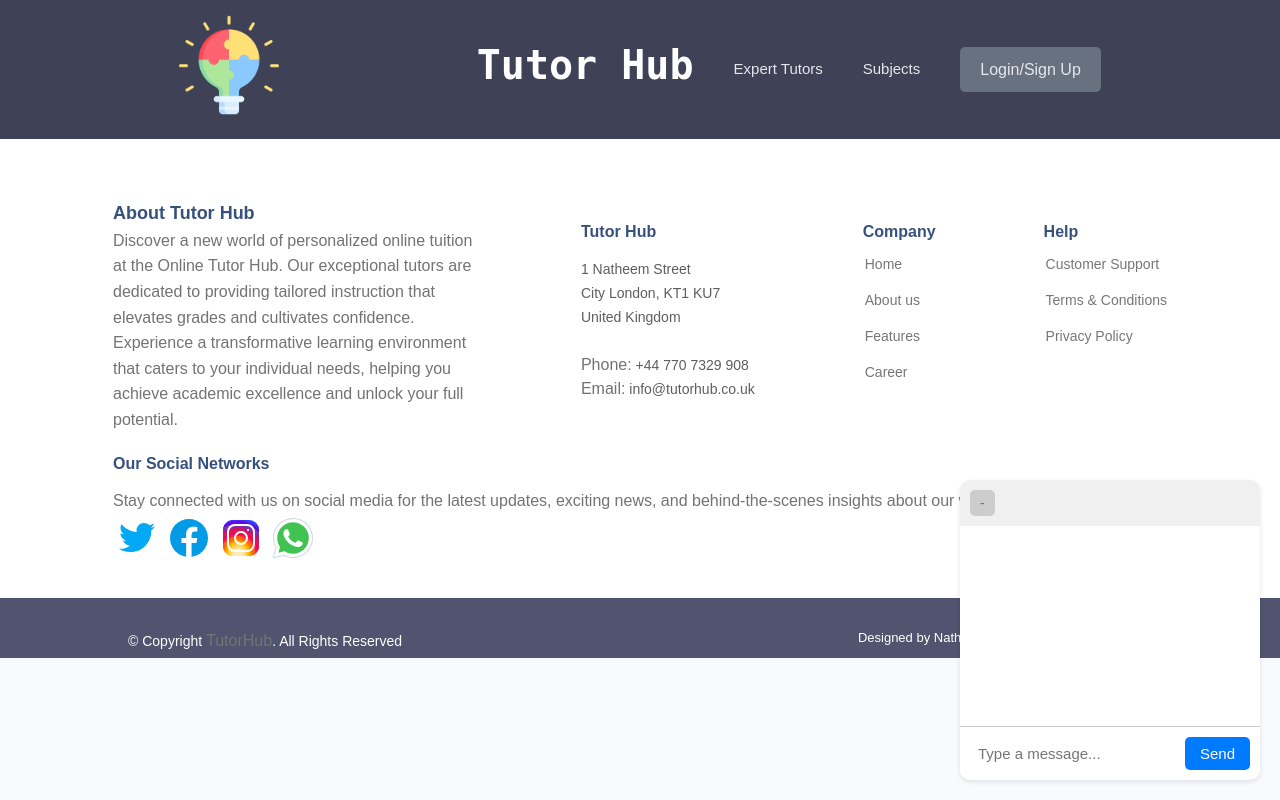
After one commit to Natheem1/MSc_OnlineTutorHub, a Django app: page /chat-message/ in a window 1280 px wide. The commit adds this page. Run offline with Django 4.2, Linux system fonts and the light colour scheme.

Commit message:
Testing the current functionality of the application
Search for Expert Tutors
search for/by Subjects
Students can send messages to tutors via a messaging system and tutors can reply back to student inquiries, and also students can send messages to other students and vice versa students to students

```diff
--- a/tutorhub/static/js/app.js
+++ b/tutorhub/static/js/app.js
@@ -12,3 +12,13 @@ document.addEventListener('DOMContentLoaded', function () {
       alertWrapper.style.display = 'none'
     )
   }
+
+// Chat Message Box Minimizing
+
+const chatWidget = document.querySelector('.chat-widget');
+const minimizeButton = chatWidget.querySelector('.minimize-button');
+
+// Toggle the "minimized" class when the minimize button is clicked
+minimizeButton.addEventListener('click', () => {
+    chatWidget.classList.toggle('minimized');
+});
--- a/tutorhub/static/styles/main.css
+++ b/tutorhub/static/styles/main.css
@@ -25,6 +25,14 @@ Header/Navigation Section
 .header__logo > img {
   max-width: 100px;
   margin-right: 100px;
+}
+
+.header__logo__name {
+  color: #ffffff;
+  margin-left: -8rem;
+  font-size: 40px;
+  margin-top: -1rem;
+  font-family: monospace;
 }
 
 .header__nav > ul {
@@ -1128,3 +1136,72 @@ Form Page Section
   height: 550px;
   width: 550px;
 }
+
+/*========== chat messaging  ==========*/
+
+/* Add your CSS styling here */
+.chat-widget {
+  position: fixed;
+  bottom: 20px;
+  right: 20px;
+  width: 300px;
+  background-color: #fff;
+  border-radius: 10px;
+  box-shadow: 0 2px 5px rgba(0, 0, 0, 0.1);
+  font-family: Arial, sans-serif;
+}
+
+.chat__header {
+  padding: 10px;
+  background-color: #f0f0f0;
+  border-top-left-radius: 10px;
+  border-top-right-radius: 10px;
+}
+
+.chat__content {
+  height: 200px;
+  padding: 10px;
+  overflow-y: scroll;
+}
+
+.input {
+  display: flex;
+  padding: 10px;
+  border-top: 1px solid #ccc;
+}
+
+.input input {
+  flex: 1;
+  padding: 8px;
+  border: none;
+  border-radius: 5px;
+}
+
+.input button {
+  padding: 8px 15px;
+  background-color: #007bff;
+  color: #fff;
+  border: none;
+  border-radius: 5px;
+  cursor: pointer;
+}
+
+.minimize-button {
+  background-color: #ccc;
+  border: none;
+  border-radius: 5px;
+  padding: 5px 10px;
+  font-size: 14px;
+  cursor: pointer;
+  flex-shrink: 0;
+}
+
+.minimized {
+  height: 40px;
+}
+
+.minimize-header {
+  display: flex;
+  align-items: center;
+  gap: 10px; /* Adjust the gap as needed */
+}
--- a/tutorhub/templates/navbar.html
+++ b/tutorhub/templates/navbar.html
@@ -8,6 +8,7 @@
 
       <nav class="header__nav">
         <ul class="header__menu">
+          <h2 class="header__logo__name">Tutor Hub</h2>
           <li class="header__menuItem"><a href="{% url 'tutor-profiles'  %}">Expert Tutors</a></li>
           <li class="header__menuItem"><a href="{% url 'subjects' %}">Subjects </a></li>
           <!-- <li class="header__menuItem"><a href="">Become a Tutor</a></li> -->
--- /dev/null
+++ b/tutorhub/userprofile/templates/userprofile/chatmessaging.html
@@ -0,0 +1,21 @@
+{% extends 'main.html' %}
+
+{% block content %}
+
+
+
+<div class="chat-widget">
+    <div class="chat__header">
+        <button class="minimize-button">-</button>
+    </div>
+    <div class="chat__content">
+        <!-- Display chat messages here -->
+        <!-- Example message: <div class="message">Hello!</div> -->
+    </div>
+    <div class="input">
+        <input type="text" placeholder="Type a message...">
+        <button class="send-button">Send</button>
+    </div>
+</div>
+
+{% endblock content %}
--- a/tutorhub/userprofile/urls.py
+++ b/tutorhub/userprofile/urls.py
@@ -44,4 +44,6 @@ urlpatterns = [
 
     path('reply-message/<str:pk>/', views.replyMessage, name="reply-message"),
 
+    path('chat-message/', views.chatMessaging, name="chat-messaging"),
+
 ]
--- a/tutorhub/userprofile/views.py
+++ b/tutorhub/userprofile/views.py
@@ -442,3 +442,8 @@ def replyMessage(request,pk):
 
     context = {'original_message': original_message, 'form': form}
     return render(request, 'userprofile/replymessage-form.html', context)
+
+#Chat Messaging
+def chatMessaging(request):
+    context = {}
+    return render(request, 'userprofile/chatmessaging.html', context)
```
Also changed, not shown: tutorhub/userprofile/templates/userprofile/studentprofile/single-student.html (+22 -0 lines), tutorhub/db.sqlite3.
